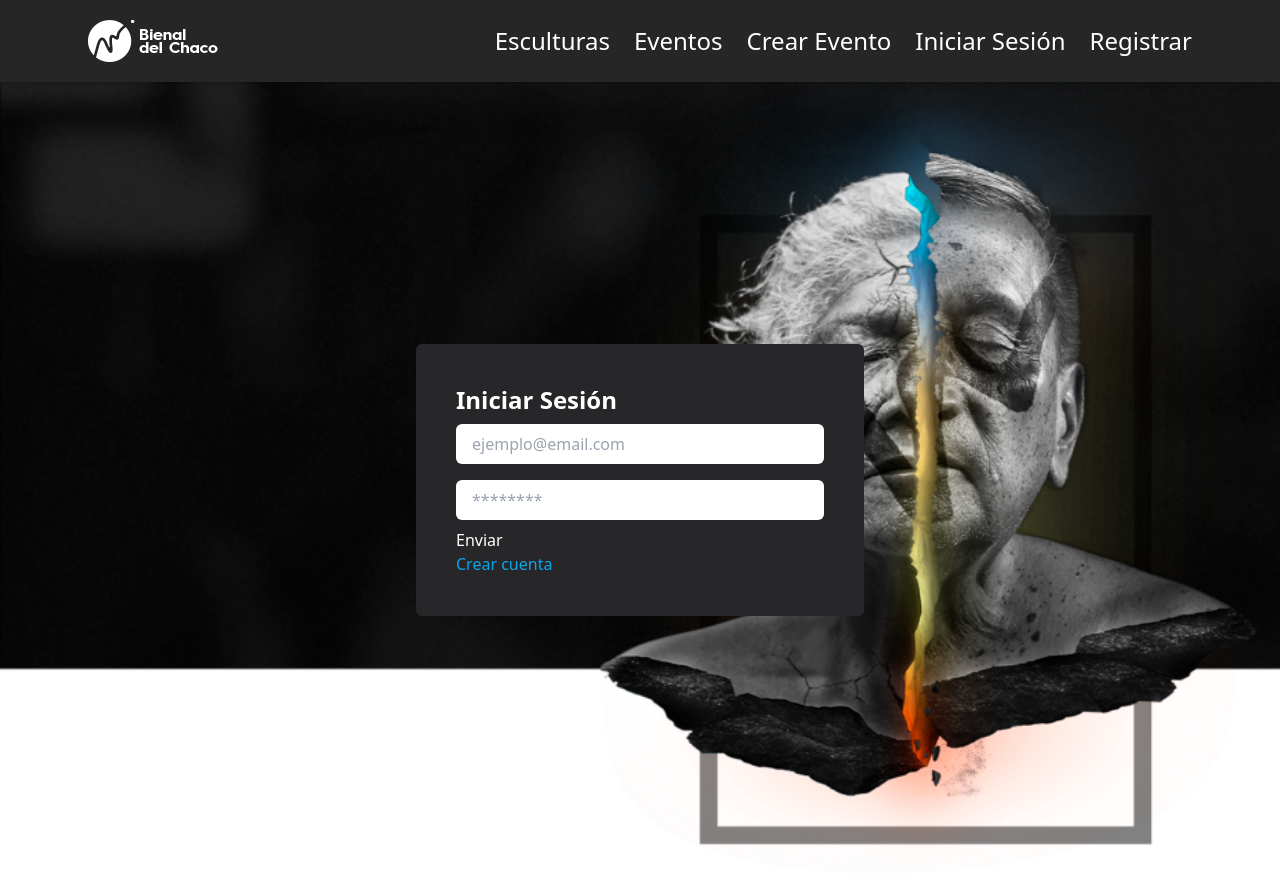
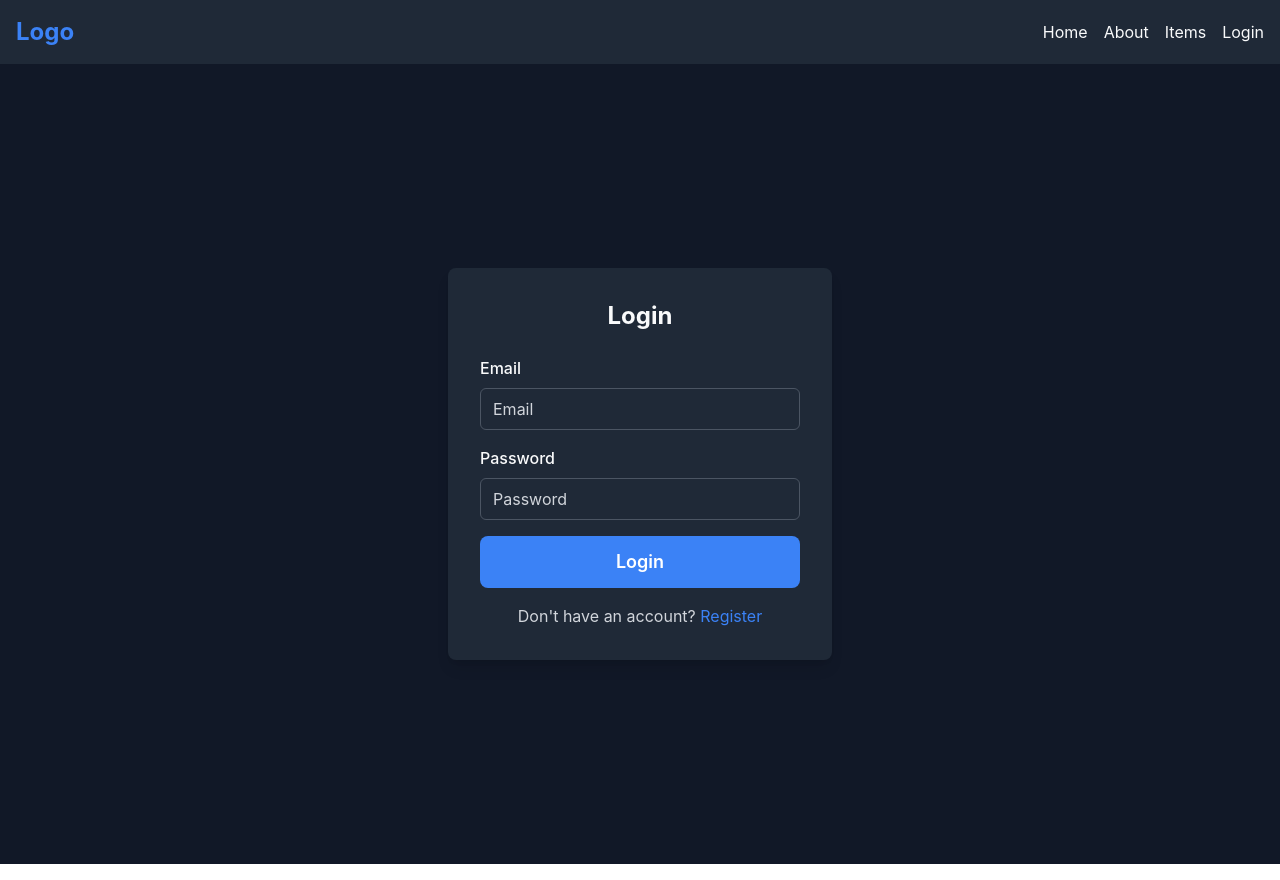
Before and after one commit to lautarofaccini/desarrollo-tpf, a React (Vite) app in the folder client/: page /login in a window 1280 px wide. Built offline with nearby package versions, Linux system fonts and the light colour scheme.

Commit message:
Pruebas UI de v0.dev

```diff
--- a/client/src/App.jsx
+++ b/client/src/App.jsx
@@ -3,24 +3,32 @@ import EventosPage from "./pages/EventosPage";
 import HomePage from "./pages/HomePage";
 import EventosForm from "./pages/EventosForm";
 import NotFound from "./pages/NotFound";
-import Navbar from "./components/Navbar";
+import NavbarDois from "./components/NavbarDois";
 import EsculturasPage from "./pages/EsculturasPage";
 import EsculturaCard from "./pages/EsculturaCard";
 import { EventoContextProvider } from "./context/EventoProvider";
-import LoginPage from "./pages/LoginPage";
+import LoginPrueba from "./pages/LoginPrueba";
 import RegisterPage from "./pages/RegisterPage";
 import ProtectedRoute from "./ProtectedRoute";
+import AboutPage from "./pages/AboutPage";
+import ItemsPage from './pages/ItemsPage'
+import ItemsForm from './pages/ItemsForm'
+
 
 function App() {
   return (
     <div>
-      <Navbar />
-      <div className="pt-20">
+      <NavbarDois />
+      <div className="  ">
         <EventoContextProvider>
           <Routes>
             <Route path="/" element={<HomePage />} />
+            <Route path="/about" element={<AboutPage />} />
+            <Route path="/items" element={<ItemsPage />} />
+            <Route path="/items/new" element={<ItemsForm />} />
+            <Route path="/items/:id/edit" element={<ItemsForm />} />
             <Route path="/register" element={<RegisterPage />} />
-            <Route path="/login" element={<LoginPage />} />
+            <Route path="/login" element={<LoginPrueba />} />
             <Route path="*" element={<NotFound />} />
 
             <Route path="/eventos" element={<EventosPage />} />
--- /dev/null
+++ b/client/src/components/Button.jsx
@@ -0,0 +1,32 @@
+const Button = ({
+  children,
+  onClick,
+  type = 'button',
+  variant = 'primary',
+  size = 'md',
+  className = '',
+}) => {
+  const baseClasses = 'font-semibold rounded-lg transition-colors focus:outline-none focus:ring-2 focus:ring-offset-2 focus:ring-offset-background';
+  const variantClasses = {
+    primary: 'bg-primary hover:bg-blue-600 text-white focus:ring-primary',
+    secondary: 'bg-secondary hover:bg-green-600 text-white focus:ring-secondary',
+    accent: 'bg-accent hover:bg-yellow-600 text-white focus:ring-accent',
+  };
+  const sizeClasses = {
+    sm: 'px-3 py-1 text-sm',
+    md: 'px-4 py-2',
+    lg: 'px-6 py-3 text-lg',
+  };
+
+  return (
+    <button
+      type={type}
+      onClick={onClick}
+      className={`${baseClasses} ${variantClasses[variant]} ${sizeClasses[size]} ${className}`}
+    >
+      {children}
+    </button>
+  );
+};
+
+export default Button;
--- /dev/null
+++ b/client/src/components/Input.jsx
@@ -0,0 +1,18 @@
+const Input = ({ type, placeholder, value, onChange, label }) => {
+  return (
+    <div className="mb-4">
+      {label && (
+        <label className="block text-text font-medium mb-2">{label}</label>
+      )}
+      <input
+        type={type}
+        placeholder={placeholder}
+        value={value}
+        onChange={onChange}
+        className="w-full px-3 py-2 bg-surface border border-gray-600 rounded-md text-text placeholder-text-secondary focus:outline-none focus:ring-2 focus:ring-primary"
+      />
+    </div>
+  );
+};
+
+export default Input;
--- /dev/null
+++ b/client/src/components/NavbarDois.jsx
@@ -0,0 +1,37 @@
+import { Link } from "react-router-dom";
+
+const NavbarDos = () => {
+  return (
+    <nav className="bg-surface text-text p-4">
+      <div className="container mx-auto flex justify-between items-center">
+        <Link to="/" className="text-2xl font-bold text-primary">
+          Logo
+        </Link>
+        <ul className="flex space-x-4">
+          <li>
+            <Link to="/" className="hover:text-primary transition-colors">
+              Home
+            </Link>
+          </li>
+          <li>
+            <Link to="/about" className="hover:text-primary transition-colors">
+              About
+            </Link>
+          </li>
+          <li>
+            <Link to="/items" className="hover:text-primary transition-colors">
+              Items
+            </Link>
+          </li>
+          <li>
+            <Link to="/login" className="hover:text-primary transition-colors">
+              Login
+            </Link>
+          </li>
+        </ul>
+      </div>
+    </nav>
+  );
+};
+
+export default NavbarDos;
--- /dev/null
+++ b/client/src/pages/AboutPage.jsx
@@ -0,0 +1,14 @@
+const AboutPage = () => {
+  return (
+    <div className="min-h-screen bg-background text-text">
+      <div className="container mx-auto py-12">
+        <h1 className="text-4xl font-bold mb-6">About Us</h1>
+        <p className="text-lg text-text-secondary mb-8">
+          We are a company dedicated to creating amazing web applications with unified dark theme design systems.
+        </p>
+      </div>
+    </div>
+  );
+};
+
+export default AboutPage;
--- /dev/null
+++ b/client/src/pages/ItemsForm.jsx
@@ -0,0 +1,41 @@
+import { useState } from "react";
+import { useParams } from "react-router-dom";
+import Button from "../components/Button";
+import Input from "../components/Input";
+
+const ItemFormPage = () => {
+  const { id } = useParams();
+  const [name, setName] = useState("");
+
+  const handleSubmit = (e) => {
+    e.preventDefault();
+    // Implement create/edit logic here
+  };
+
+  return (
+    <div className="min-h-screen bg-background text-text">
+      <div className="container mx-auto py-12">
+        <h1 className="text-4xl font-bold mb-6">
+          {id ? "Edit Item" : "Create New Item"}
+        </h1>
+        <form
+          onSubmit={handleSubmit}
+          className="bg-surface p-6 rounded-lg shadow-lg max-w-md"
+        >
+          <Input
+            type="text"
+            placeholder="Item Name"
+            value={name}
+            onChange={(e) => setName(e.target.value)}
+            label="Item Name"
+          />
+          <Button type="submit" variant="primary" size="lg" className="w-full">
+            {id ? "Update Item" : "Create Item"}
+          </Button>
+        </form>
+      </div>
+    </div>
+  );
+};
+
+export default ItemFormPage;
--- /dev/null
+++ b/client/src/pages/ItemsPage.jsx
@@ -0,0 +1,47 @@
+import { Link } from "react-router-dom";
+import Button from "../components/Button";
+
+const ItemsListPage = () => {
+  const items = [
+    { id: 1, name: "Item 1" },
+    { id: 2, name: "Item 2" },
+    { id: 3, name: "Item 3" },
+  ];
+
+  return (
+    <div className="min-h-screen bg-background text-text">
+      <div className="container mx-auto py-12">
+        <h1 className="text-4xl font-bold mb-6">Items List</h1>
+        <Link to="/items/new">
+          <Button variant="secondary" size="md" className="mb-4">
+            Create New Item
+          </Button>
+        </Link>
+        <ul className="bg-surface rounded-lg shadow-lg overflow-hidden">
+          {items.map((item) => (
+            <li
+              key={item.id}
+              className="border-b border-gray-700 last:border-b-0"
+            >
+              <div className="flex items-center justify-between p-4">
+                <span className="text-lg">{item.name}</span>
+                <div className="space-x-2">
+                  <Link to={`/items/${item.id}/edit`}>
+                    <Button variant="primary" size="sm">
+                      Edit
+                    </Button>
+                  </Link>
+                  <Button variant="accent" size="sm">
+                    Delete
+                  </Button>
+                </div>
+              </div>
+            </li>
+          ))}
+        </ul>
+      </div>
+    </div>
+  );
+};
+
+export default ItemsListPage;
--- /dev/null
+++ b/client/src/pages/LoginPrueba.jsx
@@ -0,0 +1,54 @@
+import { useState } from "react";
+import Button from "../components/Button";
+import Input from "../components/Input";
+
+const LoginRegister = () => {
+  const [isLogin, setIsLogin] = useState(true);
+  const [email, setEmail] = useState("");
+  const [password, setPassword] = useState("");
+
+  const handleSubmit = (e) => {
+    e.preventDefault();
+    // Implement login/register logic here
+  };
+
+  return (
+    <div className="min-h-screen bg-background flex items-center justify-center">
+      <div className="bg-surface p-8 rounded-lg shadow-lg w-96">
+        <h2 className="text-2xl font-bold mb-6 text-center text-text">
+          {isLogin ? "Login" : "Register"}
+        </h2>
+        <form onSubmit={handleSubmit}>
+          <Input
+            type="email"
+            placeholder="Email"
+            value={email}
+            onChange={(e) => setEmail(e.target.value)}
+            label="Email"
+          />
+          <Input
+            type="password"
+            placeholder="Password"
+            value={password}
+            onChange={(e) => setPassword(e.target.value)}
+            label="Password"
+          />
+          <Button type="submit" variant="primary" size="lg" className="w-full">
+            {isLogin ? "Login" : "Register"}
+          </Button>
+        </form>
+        <p className="mt-4 text-center text-text-secondary">
+          {isLogin ? "Don't have an account? " : "Already have an account? "}
+          <button
+            onClick={() => setIsLogin(!isLogin)}
+            className="text-primary hover:underline focus:outline-none"
+          >
+            {isLogin ? "Register" : "Login"}
+          </button>
+        </p>
+      </div>
+    </div>
+  );
+};
+
+export default LoginRegister;
--- a/client/src/pages/NotFound.jsx
+++ b/client/src/pages/NotFound.jsx
@@ -1,7 +1,23 @@
-function NotFound() {
+import { Link } from "react-router-dom";
+import Button from "../components/Button";
+
+const NotFoundPage = () => {
   return (
-    <div>NotFound</div>
-  )
-}
+    <div className="min-h-screen bg-background flex items-center justify-center text-text">
+      <div className="text-center">
+        <h1 className="text-6xl font-bold text-primary mb-4">404</h1>
+        <h2 className="text-2xl font-semibold mb-4">Page Not Found</h2>
+        <p className="text-lg text-text-secondary mb-8">
+          The page you are looking for doesnt exist or has been moved.
+        </p>
+        <Link to="/">
+          <Button variant="primary" size="lg">
+            Go Home
+          </Button>
+        </Link>
+      </div>
+    </div>
+  );
+};
 
-export default NotFound
+export default NotFoundPage;
--- a/client/tailwind.config.js
+++ b/client/tailwind.config.js
@@ -1,8 +1,23 @@
 /** @type {import('tailwindcss').Config} */
 export default {
-  content: ["./index.html", "./src/**/*.{js,ts,jsx,tsx}"],
+  content: [
+    "./src/**/*.{js,jsx}",
+  ],
   theme: {
-    extend: {},
+    extend: {
+      colors: {
+        primary: '#3B82F6',
+        secondary: '#10B981',
+        accent: '#F59E0B',
+        background: '#111827',
+        surface: '#1F2937',
+        text: '#F9FAFB',
+        'text-secondary': '#D1D5DB',
+      },
+      fontFamily: {
+        sans: ['Inter', 'sans-serif'],
+      },
+    },
   },
   plugins: [],
-};
+}
```
Also changed, not shown: client/src/pages/HomePage.jsx (+15 -9 lines).
